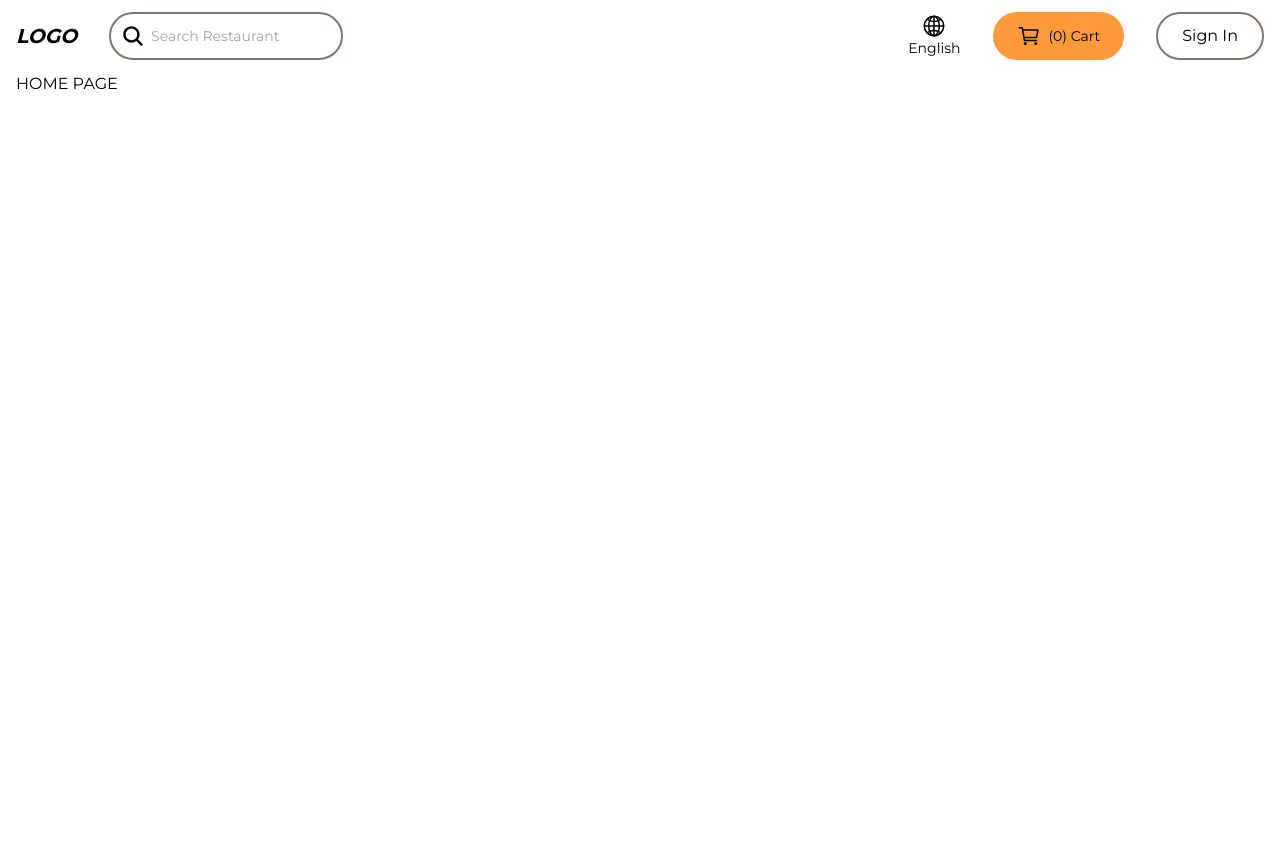
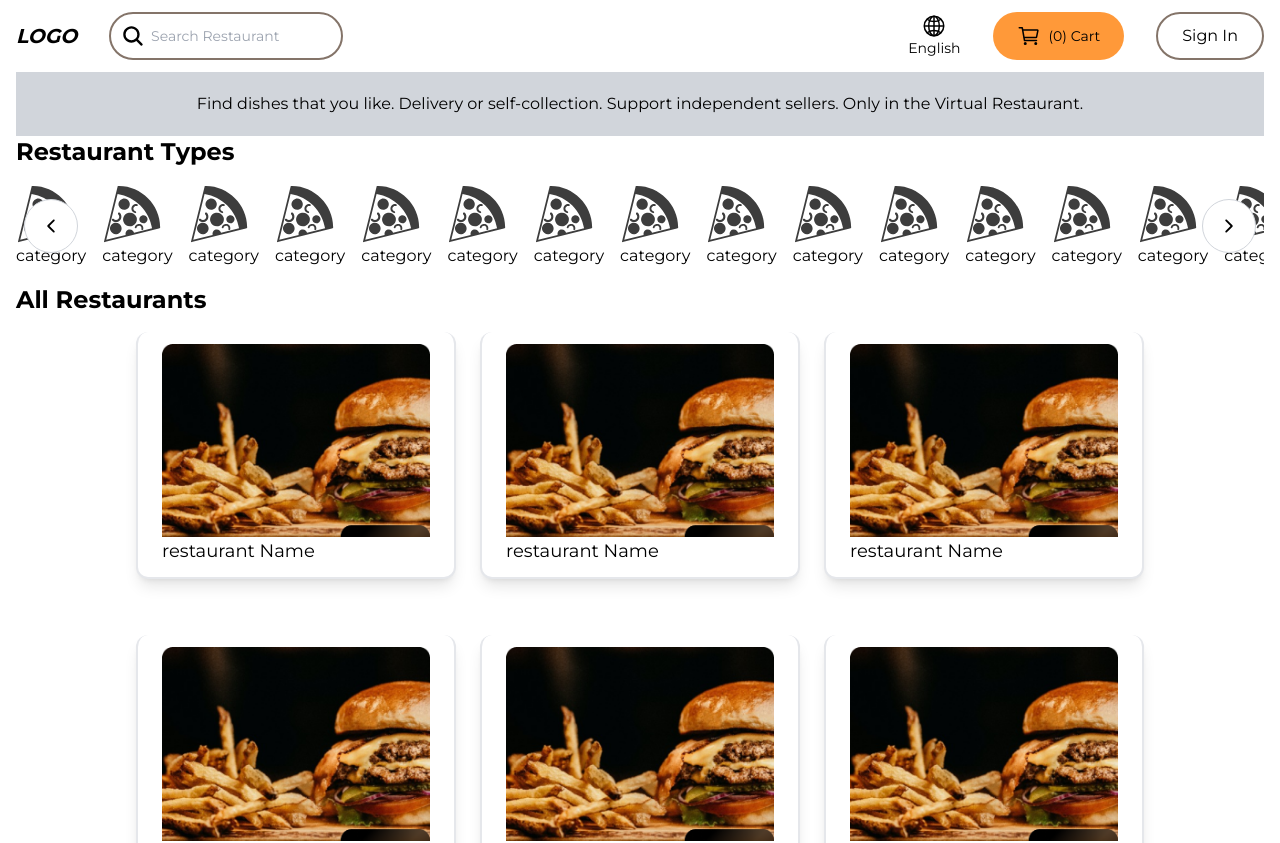
Before and after one commit to GeoLine02/home-chef-front, a Next.js app: page / in a window 1280 px wide. Shown: the top 843 px of the page. Built offline with nearby package versions, Linux system fonts and the light colour scheme.

Commit message:
style: homepage

```diff
--- a/src/app/page.tsx
+++ b/src/app/page.tsx
@@ -2,13 +2,26 @@
 // import CartList from "@/components/cart/CartList";
 // import ProductDetailsModal from "@/components/product/ProductDetailsModal";
 
+import RestaurantList from "@/components/restaurant/RestaurantList";
+import RestaurantTypeList from "@/components/restaurant/RestaurantTypeList";
+
 export default function Home() {
   return (
-    <div className="">
-      <h1>HOME PAGE</h1>
-      {/* <CartList isCartOpen={true} layout="side" /> */}
-      {/* <AuthModal /> */}
-      {/* <ProductDetailsModal /> */}
+    <div className="w-full">
+      <section className="text-center py-5 bg-gray-300">
+        <p>
+          Find dishes that you like. Delivery or self-collection. Support
+          independent sellers. Only in the Virtual Restaurant.
+        </p>
+      </section>
+      <section>
+        <h1 className="text-2xl font-bold">Restaurant Types</h1>
+        <RestaurantTypeList />
+      </section>
+      <section>
+        <h1 className="text-2xl font-bold">All Restaurants</h1>
+        <RestaurantList />
+      </section>
     </div>
   );
 }
--- /dev/null
+++ b/src/components/restaurant/RestaurantCard.tsx
@@ -0,0 +1,17 @@
+import Image from "next/image";
+import RestaurantPhoto from "@/assets/images/restaurant.png";
+
+export default function RestaurantCard() {
+  return (
+    <div className="min-w-80 max-w-80 px-6 py-3 my-4 rounded-xl border-2 border-gray-200 border-t-0 shadow-lg bg-white">
+      <Image
+        alt="restaurant alt"
+        src={RestaurantPhoto}
+        width={100}
+        height={100}
+        layout="responsive"
+      />
+      <h1 className="text-lg">restaurant Name</h1>
+    </div>
+  );
+}
--- /dev/null
+++ b/src/components/restaurant/RestaurantList.tsx
@@ -0,0 +1,20 @@
+import RestaurantCard from "./RestaurantCard";
+
+export default function RestaurantList() {
+  return (
+    <div className="flex flex-col sm:flex-row flex-wrap gap-6 items-center justify-center">
+      <RestaurantCard />
+      <RestaurantCard />
+      <RestaurantCard />
+      <RestaurantCard />
+      <RestaurantCard />
+      <RestaurantCard />
+      <RestaurantCard />
+      <RestaurantCard />
+      <RestaurantCard />
+      <RestaurantCard />
+      <RestaurantCard />
+      <RestaurantCard />
+    </div>
+  );
+}
--- /dev/null
+++ b/src/components/restaurant/RestaurantTypeCard.tsx
@@ -0,0 +1,11 @@
+import PizzaIcon from "@/assets/images/pizza.svg";
+import Image from "next/image";
+
+export default function RestaurantTypeCard() {
+  return (
+    <div className="text-center">
+      <Image alt="pizza" src={PizzaIcon} />
+      <span>category</span>
+    </div>
+  );
+}
--- /dev/null
+++ b/src/components/restaurant/RestaurantTypeList.tsx
@@ -0,0 +1,32 @@
+import SlideBtn from "../shared/SlideBtn";
+import RestaurantTypeCard from "./RestaurantTypeCard";
+
+export default function RestaurantTypeList() {
+  return (
+    <div className="flex items-center gap-4 overflow-x-hidden my-4 relative">
+      <div className="absolute top-auto left-2">
+        <SlideBtn direction="left" />
+      </div>
+      <RestaurantTypeCard />
+      <RestaurantTypeCard />
+      <RestaurantTypeCard />
+      <RestaurantTypeCard />
+      <RestaurantTypeCard />
+      <RestaurantTypeCard />
+      <RestaurantTypeCard />
+      <RestaurantTypeCard />
+      <RestaurantTypeCard />
+      <RestaurantTypeCard />
+      <RestaurantTypeCard />
+      <RestaurantTypeCard />
+      <RestaurantTypeCard />
+      <RestaurantTypeCard />
+      <RestaurantTypeCard />
+      <RestaurantTypeCard />
+      <RestaurantTypeCard />
+      <div className="absolute top-auto right-2">
+        <SlideBtn direction="right" />
+      </div>
+    </div>
+  );
+}
--- /dev/null
+++ b/src/components/shared/SlideBtn.tsx
@@ -0,0 +1,18 @@
+import { IoIosArrowBack } from "react-icons/io";
+import { IoIosArrowForward } from "react-icons/io";
+
+interface ISlideBtnProps {
+  direction: "left" | "right";
+}
+
+export default function SlideBtn({ direction }: ISlideBtnProps) {
+  return (
+    <button className=" aspect-square rounded-full bg-white border border-gray-300 p-4">
+      {direction === "left" ? (
+        <IoIosArrowBack size={20} />
+      ) : (
+        <IoIosArrowForward size={20} />
+      )}
+    </button>
+  );
+}
```
Also changed, not shown: src/assets/images/pizza.svg (added), src/assets/images/restaurant.png (added).
